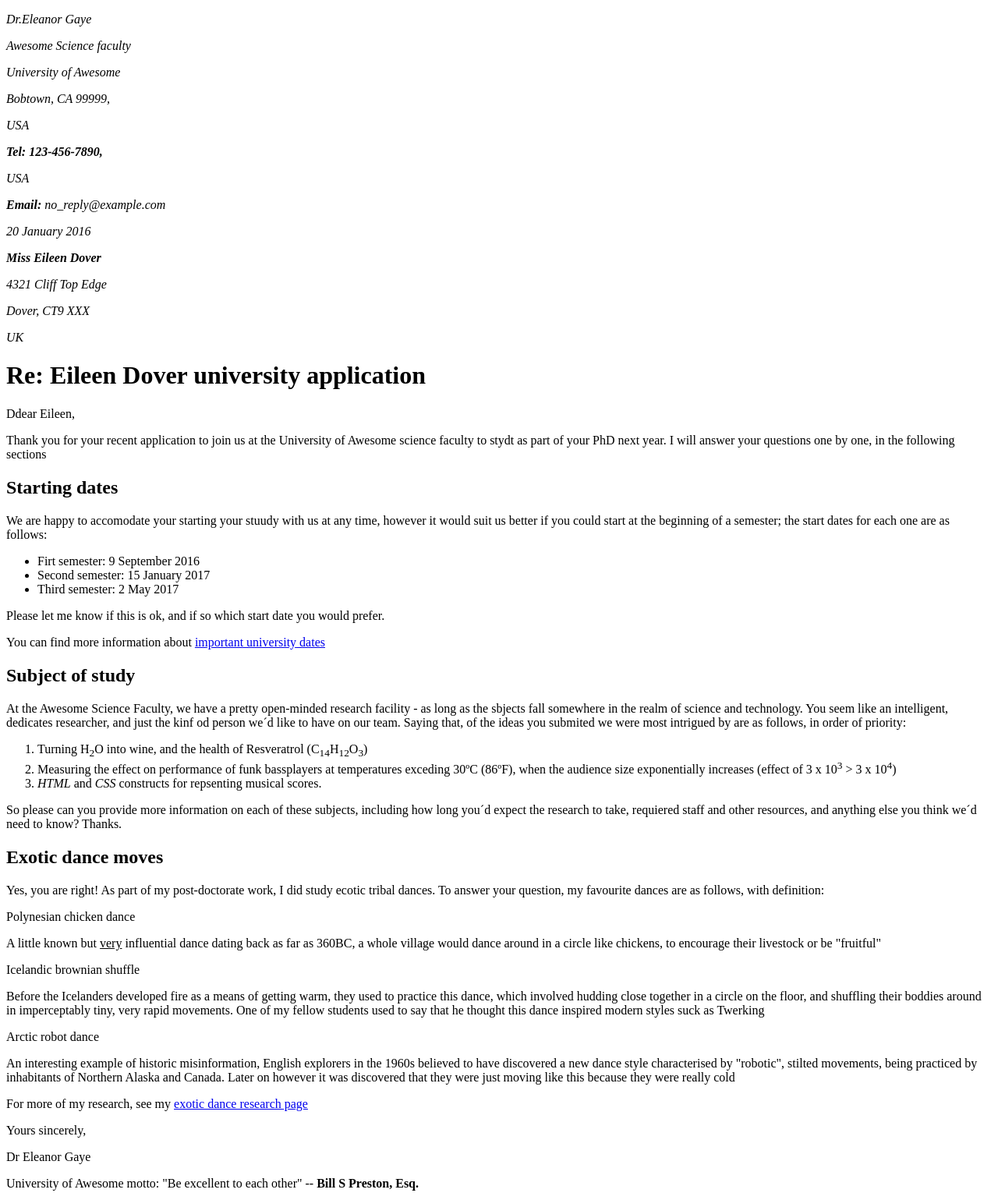
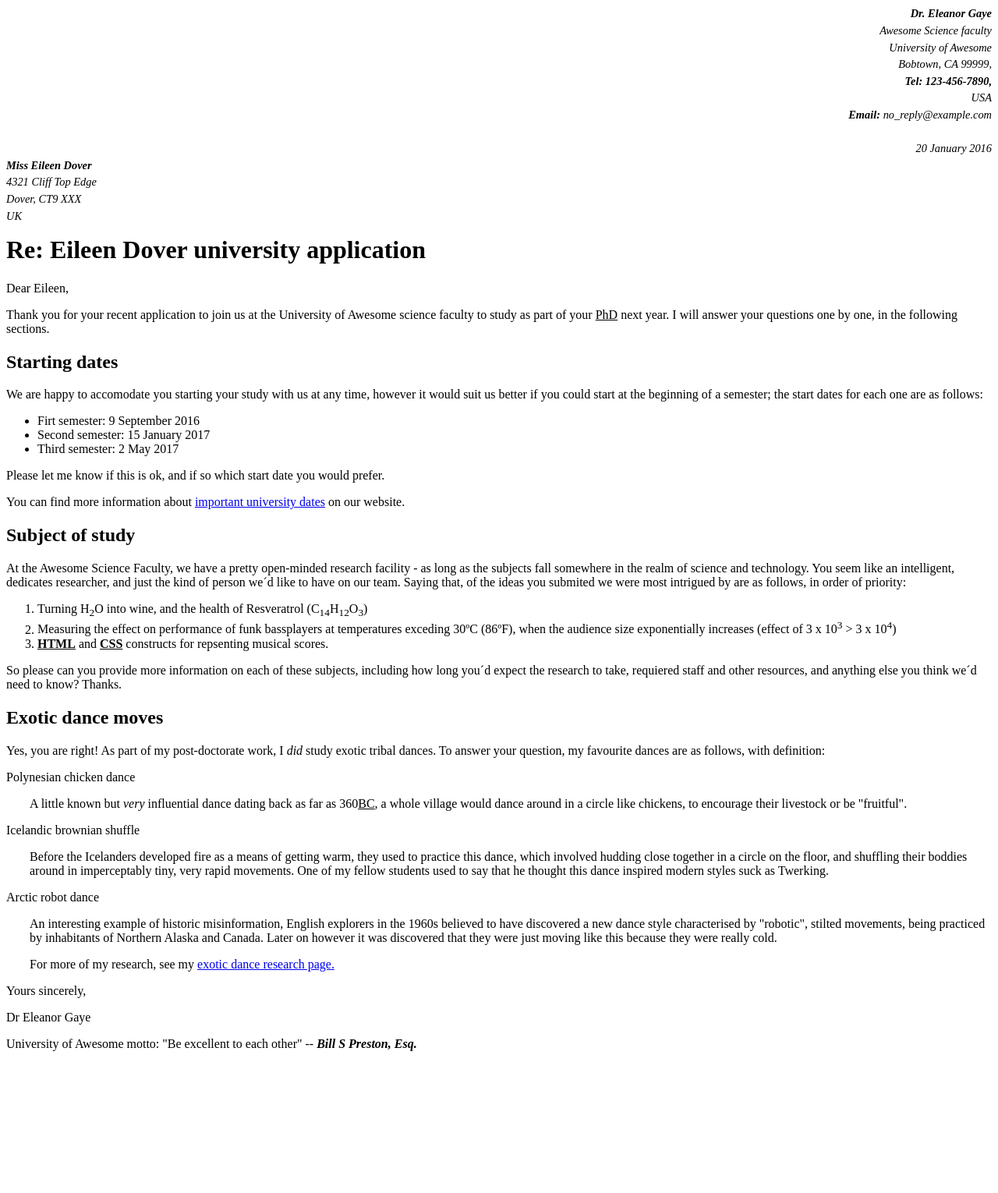
Before and after one commit to saulm96/carta, a plain HTML site: page index.html in a window 1280 px wide. Shown: the whole page at 78% size. After the commit the page ends 1364 px from the top, so only its background shows below. Drawn offline with Linux system fonts and the light colour scheme.

Commit message:
Final de la entrega

```diff
--- a/index.html
+++ b/index.html
@@ -5,19 +5,19 @@
     <meta charset="UTF-8">
     <meta name="viewport" content="width=device-width, initial-scale=1.0">
     <title>Letter</title>
+    <link rel="stylesheet" href="style.css">
 </head>
 
 <body>
     <header>
-        <address class="addressInfo">
-            <p>Dr.Eleanor Gaye</p>
+        <address class="adressInfo">
+            <p><b>Dr. Eleanor Gaye</b></p>
             <p>Awesome Science faculty</p>
             <p>University of Awesome</p>
             <p>Bobtown, CA 99999,</p>
-            <p>USA</p>
             <p><b>Tel: 123-456-7890,</b></p>
             <p>USA</p>
-            <p><b>Email: </b>no_reply@example.com</p>
+            <p><b>Email: </b>no_reply@example.com</p><br>
             <p>20 January 2016</p>
         </address>
 
@@ -31,18 +31,18 @@
     </header>
 
     <h1>Re: Eileen Dover university application</h1>
-    <p>Ddear Eileen,</p>
+    <p>Dear Eileen,</p>
     <p>
         Thank you for your recent application to join us at the University of Awesome
-        science faculty to stydt as part of your PhD next year. I will answer your
-        questions one by one, in the following sections
+        science faculty to study as part of your <u>PhD</u> next year. I will answer your
+        questions one by one, in the following sections.
     </p>
 
     <!-- Primera seccion-->
     <section>
 
         <h2>Starting dates</h2>
-        <p>We are happy to accomodate your starting your stuudy with us at any time,
+        <p>We are happy to accomodate you starting your study with us at any time,
             however it would suit us better if you could start at the beginning of
             a semester; the start dates for each one are as follows:
         </p>
@@ -55,19 +55,17 @@
         <p>
             You can find more information about
             <a href="https://www.youtube.com/watch?v=dQw4w9WgXcQ&ab_channel=RickAstley" target="_blank">
-                important university dates</a>
+                important university dates</a> on our website.
         </p>
 
     </section>
     <!--Segunda sección-->
     <section>
         <h2>Subject of study</h2>
-        <p>At the Awesome Science Faculty, we have a pretty open-minded research facility - as long as the sbjects fall
+        <p>At the Awesome Science Faculty, we have a pretty open-minded research facility - as long as the subjects fall
             somewhere in the realm of science and technology. You seem like an intelligent, dedicates researcher, and
-            just
-            the kinf od person we´d like to have on our team. Saying that, of the ideas you submited we were most
-            intrigued
-            by are as follows, in order of priority:
+            just the kind of person we´d like to have on our team. Saying that, of the ideas you submited we were most
+            intrigued by are as follows, in order of priority:
         </p>
         <ol>
             <li>Turning H<sub>2</sub>O into wine, and the health of Resveratrol
@@ -75,7 +73,7 @@
             <li>Measuring the effect on performance of funk bassplayers at temperatures exceding 30ºC (86ºF),
                 when the audience size exponentially increases (effect of 3 x 10<sup>3</sup> > 3 x 10<sup>4</sup>)
             </li>
-            <li><i>HTML</i> and <i>CSS</i> constructs for repsenting musical scores.</li>
+            <li><u><b>HTML</b></u> and <u><b>CSS</b></u> constructs for repsenting musical scores.</li>
         </ol>
         <p>So please can you provide more information on each of these subjects, including how long
             you´d expect the research to take, requiered staff and other resources, and anything else you think
@@ -85,31 +83,31 @@
     <!-- Tercera sección-->
     <section>
         <h2>Exotic dance moves</h2>
-        <p>Yes, you are right! As part of my post-doctorate work, I did study ecotic tribal dances.
+        <p>Yes, you are right! As part of my post-doctorate work, I <i>did</i> study exotic tribal dances.
             To answer your question, my favourite dances are as follows, with definition:
         </p>
         <p>Polynesian chicken dance</p>
-        <p>A little known but <u>very</u> influential dance dating back as far as 360BC,
+        <p class="displaced">A little known but <i>very</i> influential dance dating back as far as 360<u>BC</u>,
             a whole village would dance around in a circle like chickens, to encourage
-            their livestock or be "fruitful"</p>
+            their livestock or be "fruitful".</p>
         <p>Icelandic brownian shuffle</p>
-        <p>Before the Icelanders developed fire as a means of getting warm, they used to practice
+        <p class="displaced">Before the Icelanders developed fire as a means of getting warm, they used to practice
             this dance, which involved hudding close together in a circle on the floor, and shuffling
             their boddies around in imperceptably tiny, very rapid movements. One of my fellow students
-            used to say that he thought this dance inspired modern styles suck as Twerking</p>
+            used to say that he thought this dance inspired modern styles suck as Twerking.</p>
         <p>Arctic robot dance</p>
-        <p>An interesting example of historic misinformation, English explorers in the 1960s believed
+        <p class="displaced">An interesting example of historic misinformation, English explorers in the 1960s believed
             to have discovered a new dance style characterised by "robotic", stilted movements,
             being practiced by inhabitants of Northern Alaska and Canada. Later on however it was discovered that
-            they were just moving like this because they were really cold
+            they were just moving like this because they were really cold.
         </p>
-        <p>For more of my research, see my <a href="https://www.youtube.com/shorts/52fgfXjW2rA" target="_blank">exotic
-                dance research page</a></p>
+        <p class="displaced">For more of my research, see my <a href="https://www.youtube.com/shorts/52fgfXjW2rA" target="_blank">exotic
+                dance research page.</a></p>
         <p>Yours sincerely,</p>
     </section>
     <footer>
         <p>Dr Eleanor Gaye</p>
-        <p>University of Awesome motto: "Be excellent to each other" -- <b>Bill S Preston, Esq.</b></p>
+        <p>University of Awesome motto: "Be excellent to each other" -- <b><i>Bill S Preston, Esq.</i></b></p>
     </footer>
 </body>
 </html>
--- a/style.css
+++ b/style.css
@@ -0,0 +1,20 @@
+
+.adressInfo{
+    text-align: right;
+    line-height: 0.5;
+    font-size: 90%;
+    font-style: italic;
+}
+.destinInfo{
+    line-height: 0.5;
+
+    font-size: 90%;
+    font-style: italic;
+}
+.displaced{
+    margin-left: 30px;
+}
+
+body{
+
+}
```
